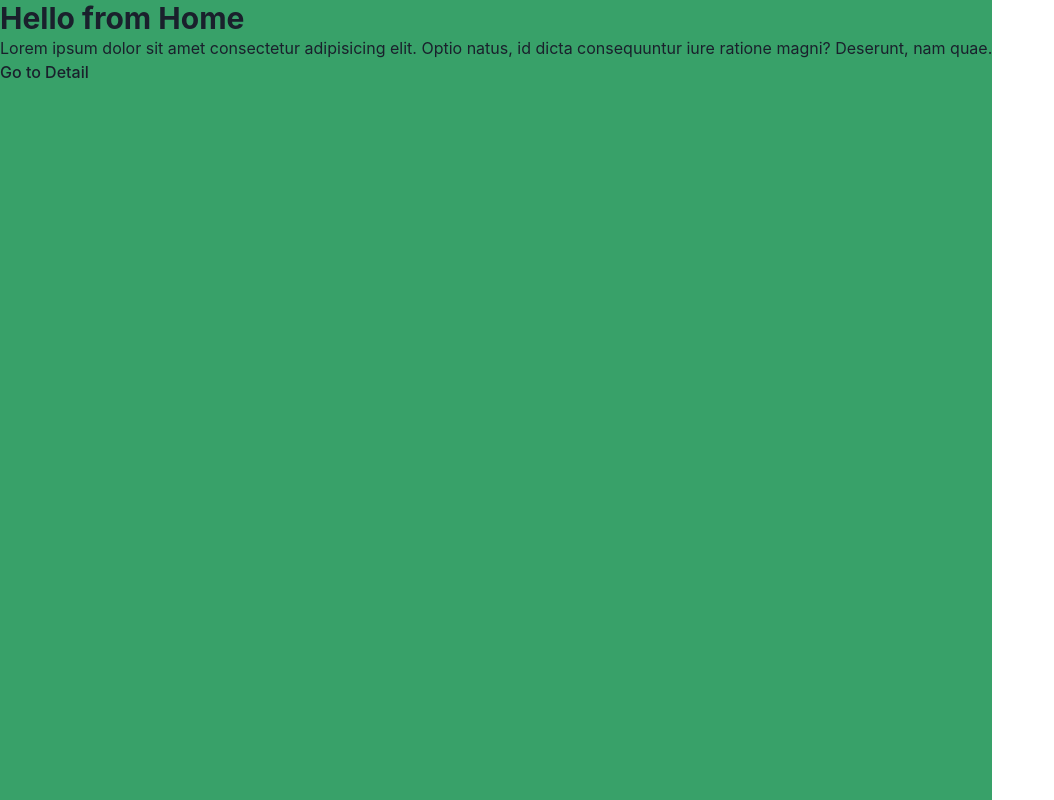
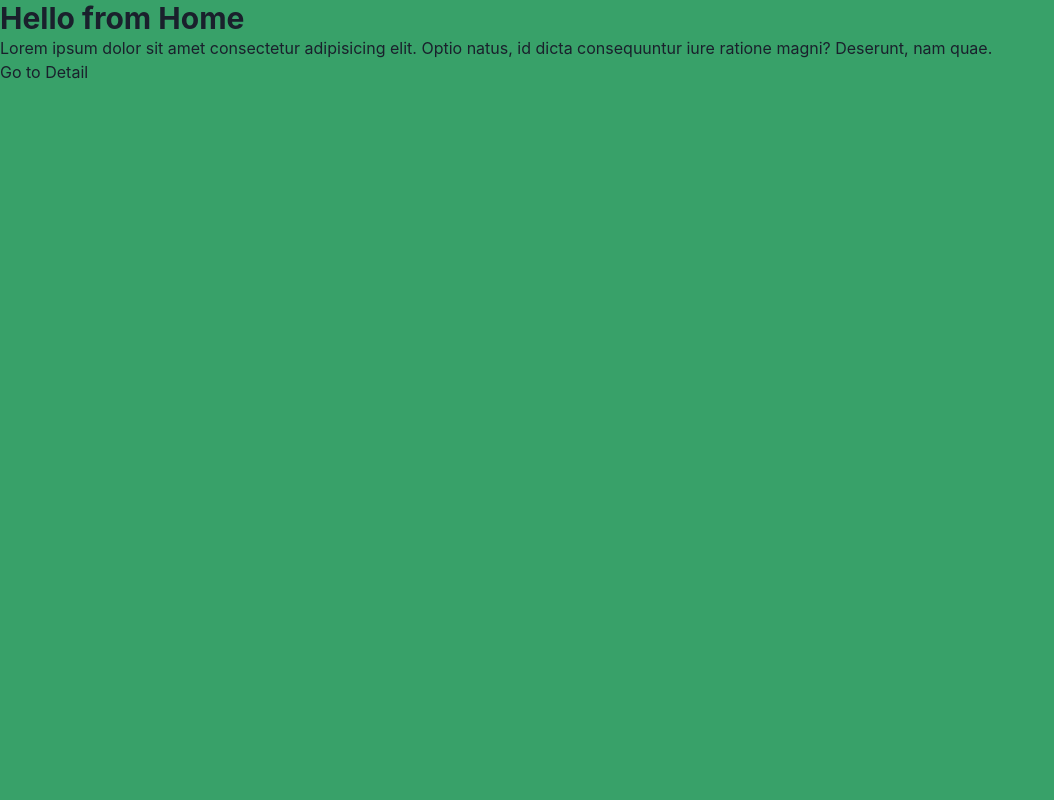
Before and after one commit to limglenaldin/tokopedia-play-clone-fe, a React (Vite) app: page / in a window 1280 px wide. Shown: the whole page, without its empty margins (0-1054 px from the left). Built offline with nearby package versions, Linux system fonts and the light colour scheme.

Commit message:
tidy up index.css

```diff
--- a/src/index.css
+++ b/src/index.css
@@ -1,69 +1,12 @@
 :root {
   font-family: Inter, system-ui, Avenir, Helvetica, Arial, sans-serif;
-  line-height: 1.5;
-  font-weight: 400;
-
-  color-scheme: light dark;
-  color: rgba(255, 255, 255, 0.87);
-  background-color: #242424;
-
   font-synthesis: none;
   text-rendering: optimizeLegibility;
   -webkit-font-smoothing: antialiased;
   -moz-osx-font-smoothing: grayscale;
-  -webkit-text-size-adjust: 100%;
-}
-
-a {
-  font-weight: 500;
-  color: #646cff;
-  text-decoration: inherit;
-}
-a:hover {
-  color: #535bf2;
+  background-color: #213547;
 }
 
 body {
   margin: 0;
-  display: flex;
-  place-items: center;
-  min-width: 320px;
-  min-height: 100vh;
 }
-
-h1 {
-  font-size: 3.2em;
-  line-height: 1.1;
-}
-
-button {
-  border-radius: 8px;
-  border: 1px solid transparent;
-  padding: 0.6em 1.2em;
-  font-size: 1em;
-  font-weight: 500;
-  font-family: inherit;
-  background-color: #1a1a1a;
-  cursor: pointer;
-  transition: border-color 0.25s;
-}
-button:hover {
-  border-color: #646cff;
-}
-button:focus,
-button:focus-visible {
-  outline: 4px auto -webkit-focus-ring-color;
-}
-
-@media (prefers-color-scheme: light) {
-  :root {
-    color: #213547;
-    background-color: #ffffff;
-  }
-  a:hover {
-    color: #747bff;
-  }
-  button {
-    background-color: #f9f9f9;
-  }
-}
```
